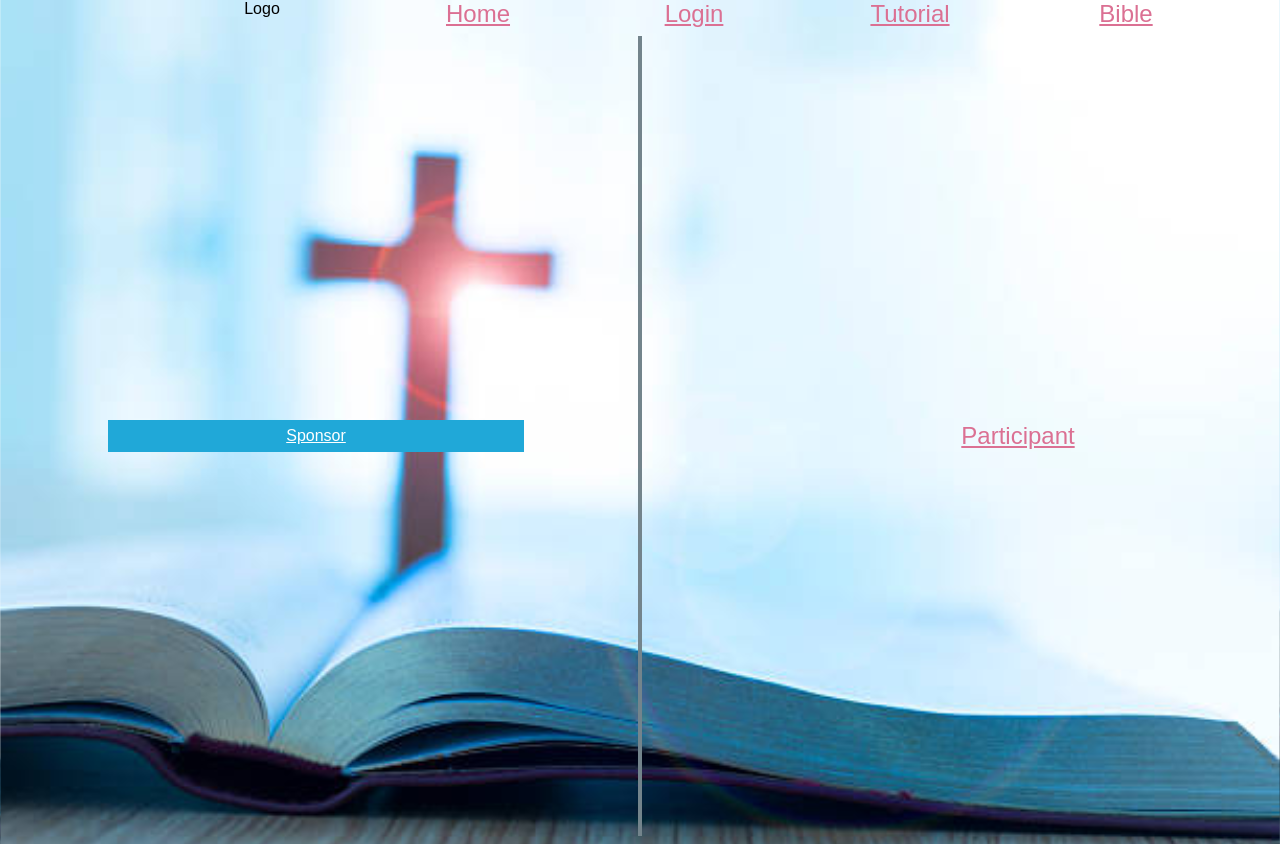
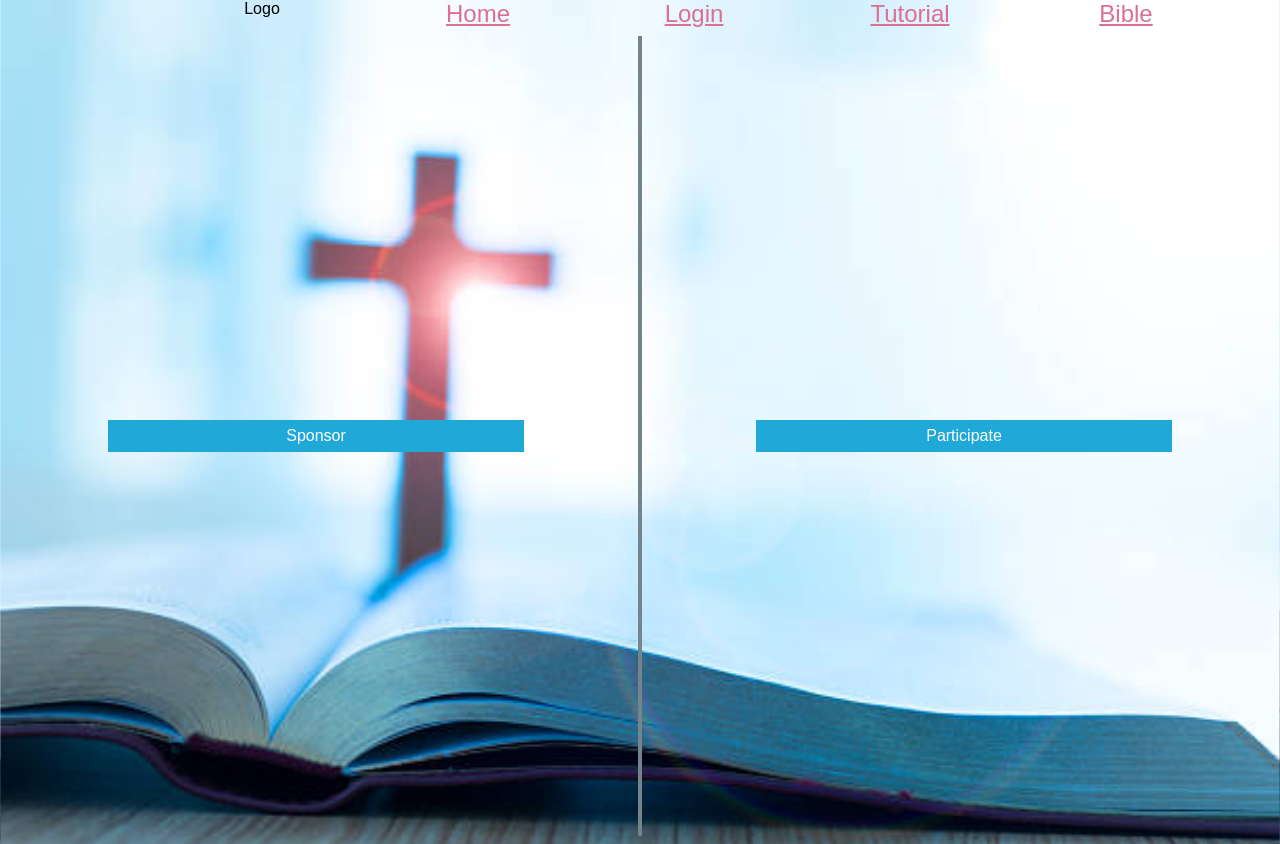
Before and after one commit to justinal64/bibleapp, a React (Create React App) app: page / in a window 1280 px wide. Built offline with nearby package versions, Linux system fonts and the light colour scheme.

Commit message:
added default styling

```diff
--- a/src/screens/Home.tsx
+++ b/src/screens/Home.tsx
@@ -1,42 +1,44 @@
 import * as React from "react";
-// import Header from "../components/typography/header";
 import { Row, Col } from "react-flexbox-grid";
-import Link from "../components/typography/link";
-// import StyledButton from "../components/typography/button";
 import styled from "styled-components";
 import { PrimaryButton } from "../components/utils/styling";
-const CustomLink = styled.a`
+
+const StyledLink = styled.a`
   ${PrimaryButton};
+  text-decoration: none;
   line-height: 2em;
   height: 100%;
   width: 100%;
   display: inline-block;
 `;
 
-const CustomDiv = styled.div`
+const StyledDiv = styled.div`
   height: 2em;
+`;
+
+const StyledHr = styled.hr`
+  @media (max-width: 700px) {
+    display: none;
+  }
 `;
 
 class Home extends React.Component {
   render() {
     return (
       <div className="Home">
-        {/* <Row center="lg">
-          <Header title="This is a title" font={1.25} />
-        </Row> */}
         <Row center="sm" middle="lg">
-          <Col lgOffset={1} lg={4}>
-            {/* <Link href="/signup" title="Sponsor" />
-            <StyledButton title="Sponsor" font={3} /> */}
-            <CustomDiv>
-              <CustomLink href="/bible">Sponsor</CustomLink>
-            </CustomDiv>
+          <Col lg={4}>
+            <StyledDiv>
+              <StyledLink href="/sponsor">Sponsor</StyledLink>
+            </StyledDiv>
           </Col>
           <Col lg={2}>
-            <hr />
+            <StyledHr />
           </Col>
-          <Col lg={5}>
-            <Link href="/signup" title="Participant" />
+          <Col lg={4}>
+            <StyledDiv>
+              <StyledLink href="/participate">Participate</StyledLink>
+            </StyledDiv>
           </Col>
         </Row>
       </div>
```
